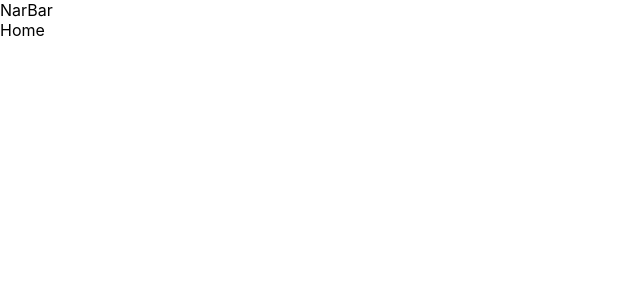
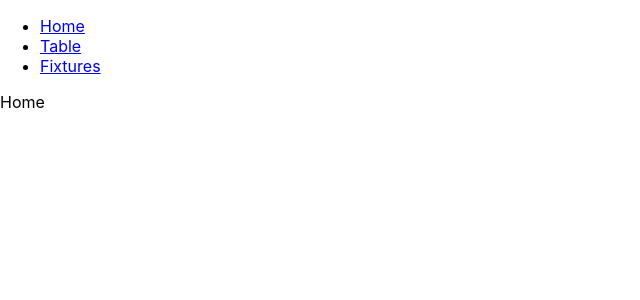
Before and after one commit to pramoch/football, a React (Create React App) app: page / in a window 1280 px wide. Shown: the top 300 px of the page, without its empty margins (0-640 px from the left). Built offline with nearby package versions, Linux system fonts and the light colour scheme.

Commit message:
Add Link in NavBar

```diff
--- a/src/components/NavBar/NavBar.js
+++ b/src/components/NavBar/NavBar.js
@@ -1,8 +1,19 @@
 import React from 'react';
+import { Link } from 'react-router-dom';
 
 const NarBar = () => {
   return (
-    <div>NarBar</div>
+    <ul>
+      <li>
+        <Link to="/">Home</Link>
+      </li>
+      <li>
+        <Link to="/table">Table</Link>
+      </li>
+      <li>
+        <Link to="/fixtures">Fixtures</Link>
+      </li>
+    </ul>
   )
 }
 
```
